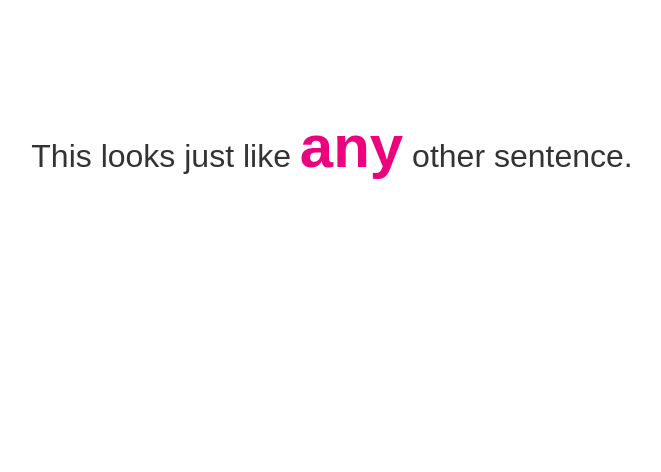
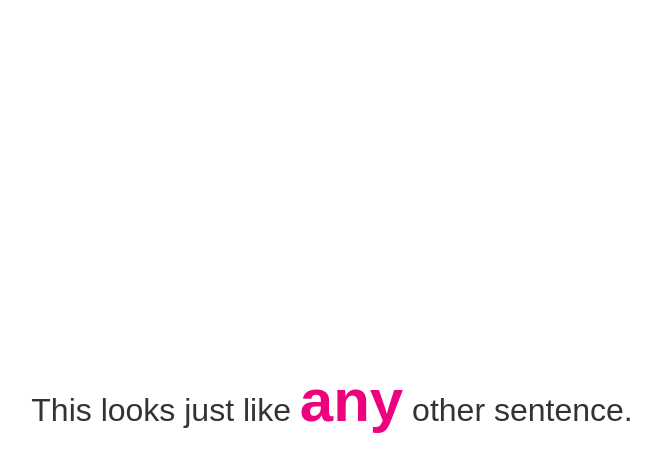
Before and after one commit to wosephjeber/inputizer, a website: page demo/index.html in a window 1280 px wide. Shown: the whole page, without its empty margins (308-969 px from the left). Drawn offline with nearby package versions, Linux system fonts and the light colour scheme.

Commit message:
Vertically center example paragraph

```diff
--- a/demo/index.html
+++ b/demo/index.html
@@ -17,12 +17,22 @@
       }
 
       .container {
-        padding: 80px;
         text-align: center;
+        height: 700px;
+        height: 100vh;
       }
 
       .container p {
         font-size: 32px;
+        margin: 0;
+      }
+
+      .valign {
+        position: relative;
+        top: 50%;
+        transform: translateY(-50%);
+        -moz-transform: translateY(-50%);
+        -webkit-transform: translateY(-50%);
       }
 
 
@@ -30,9 +40,10 @@
 
   </head>
   <body>
-
     <div class="container">
-      <p>This looks just like <span class="inputize-me">any</span> other sentence.</p>
+      <div class="valign">
+        <p>This looks just like <span class="inputize-me">any</span> other sentence.</p>
+      </div>
     </div>
 
     <script src="//ajax.googleapis.com/ajax/libs/jquery/1.11.1/jquery.min.js"></script>
```
